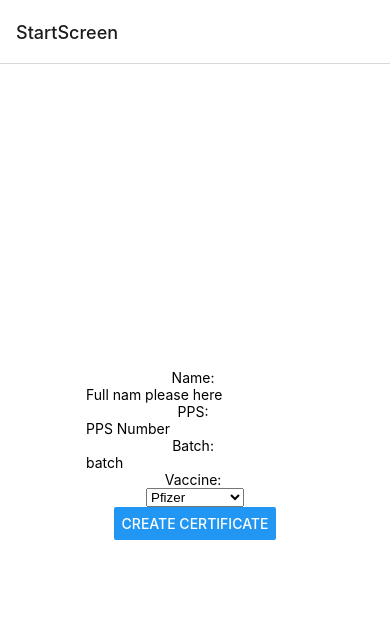
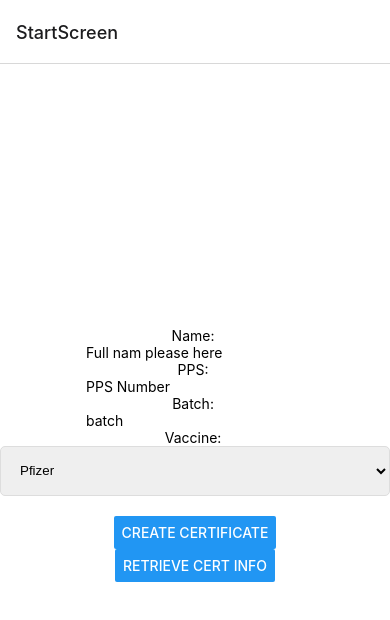
Before and after one commit to rubencharly94/CovidGenerator, a React Native app: screen / in a window 390 px wide. Shown: the top 620 px of the page. Built offline with nearby package versions, Linux system fonts and the light colour scheme.

Commit message:
date included
date included in the creation of the certificate

```diff
--- a/App.js
+++ b/App.js
@@ -45,14 +45,26 @@ const styles = StyleSheet.create({
     alignItems: 'center',
     justifyContent: 'center',
   },
+  defaultPicker: {
+    width: "100%",
+    height: 50,
+    borderWidth: 1,
+    borderRadius: 5,
+    borderColor: "#DDDDDD",
+    marginBottom: 20,
+    paddingLeft: 15,
+  },
 });
 
 const createFile = async (name, pps, batch, vaccine) => {
   const permissions = await StorageAccessFramework.requestDirectoryPermissionsAsync();
   console.log(permissions.granted);
   const uri = permissions.directoryUri;
-  const fileuri = await StorageAccessFramework.createFileAsync(uri, "test11", "text/plain");
-  await StorageAccessFramework.writeAsStringAsync(fileuri, name + pps + batch + vaccine);
+  const certid = name.charAt(0) + pps + batch + vaccine;
+  const date = new Date();
+  let datetext = date.toString();
+  const fileuri = await StorageAccessFramework.createFileAsync(uri, certid, "text/plain");
+  await StorageAccessFramework.writeAsStringAsync(fileuri, "Name: " + name + "\nPPSN: " + pps + "\nBatch: " + batch + "\nVaccine: " + vaccine + "\nCertificate ID: " + certid + "\nDate: " + datetext);
 }
 
 const HomeScreen = ({navigation}) => {
@@ -60,7 +72,7 @@ const HomeScreen = ({navigation}) => {
   const [name, onChangeName] = React.useState("Full nam please here");
   const [pps, onChangePPS] = React.useState("PPS Number");
   const [batch, onChangeBatch] = React.useState("batch");
-  const [selectedVaccine, setSelectedVaccine] = React.useState();
+  const [selectedVaccine, setSelectedVaccine] = React.useState("Pfizer");
 
 
 
@@ -100,6 +112,7 @@ const HomeScreen = ({navigation}) => {
         />
         <Text>Vaccine: </Text>
         <Picker
+        style={styles.defaultPicker}
           selectedValue={selectedVaccine}
           onValueChange={(itemValue, itemIndex) =>
             setSelectedVaccine(itemValue)
@@ -112,9 +125,15 @@ const HomeScreen = ({navigation}) => {
 
 
         <Button
-        title = "Create certificate"
-        onPress = {() => createFile(name, pps, batch, selectedVaccine)}
+          title = "Create certificate"
+          onPress = {() => createFile(name, pps, batch, selectedVaccine)}
         />
+
+        <Button
+          title = "Retrieve cert info"
+          onPress = {() => navigation.navigate('CertGenerated')}
+        />
+
 
         <StatusBar style="auto" />
       </View>
```
